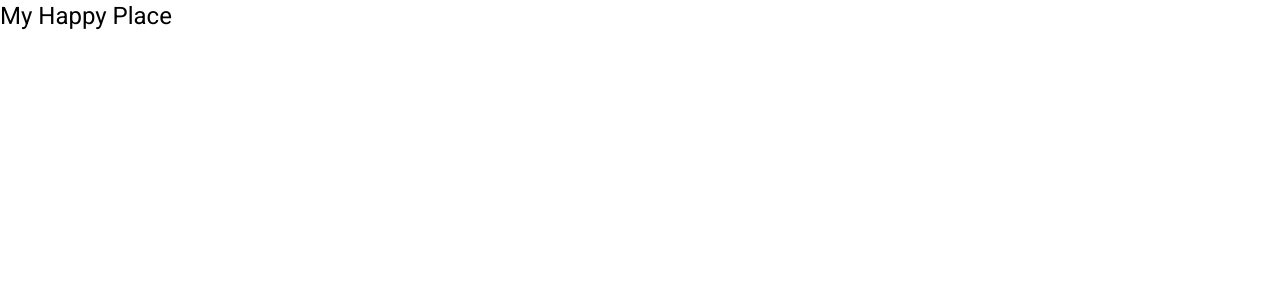
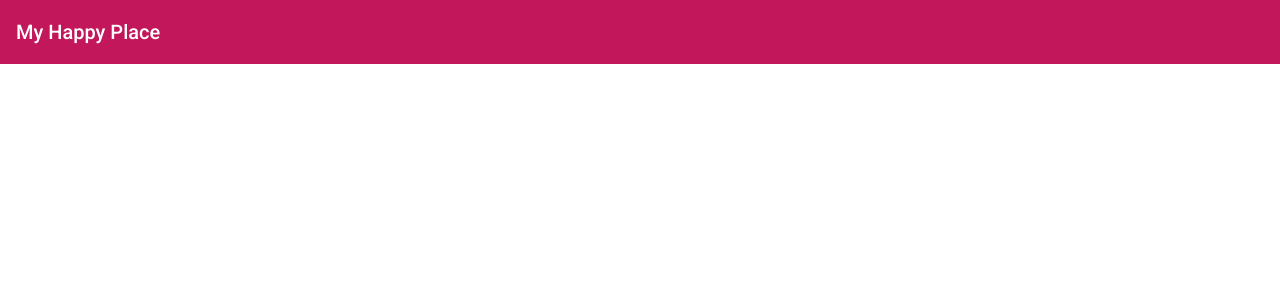
Before and after one commit to My-Happy-Place/My_Happy_Place, an Angular app in the folder frontend/: page / in a window 1280 px wide. Shown: the top 300 px of the page. Built offline with nearby package versions, Linux system fonts and the light colour scheme.

Commit message:
Toolbar inicial

```diff
--- a/frontend/src/app/app.component.html
+++ b/frontend/src/app/app.component.html
@@ -1 +1,3 @@
-<h1>My Happy Place</h1>
+<mat-toolbar color="primary">
+    <span>My Happy Place</span>
+</mat-toolbar>
```
